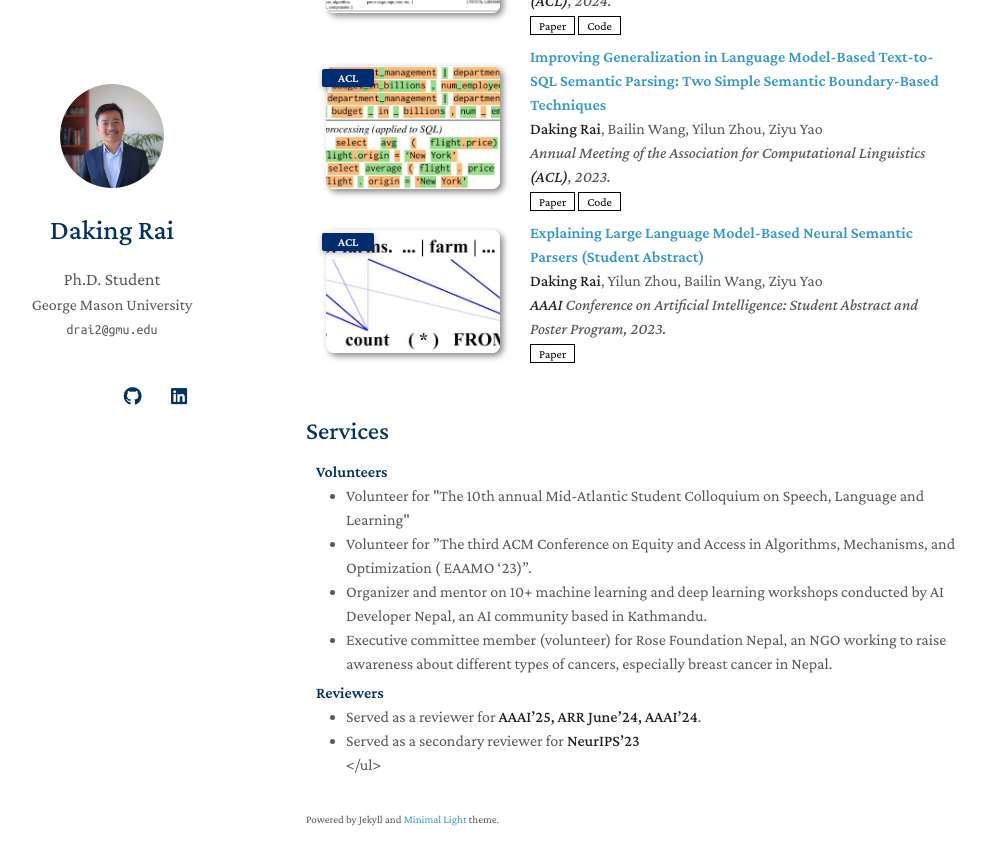
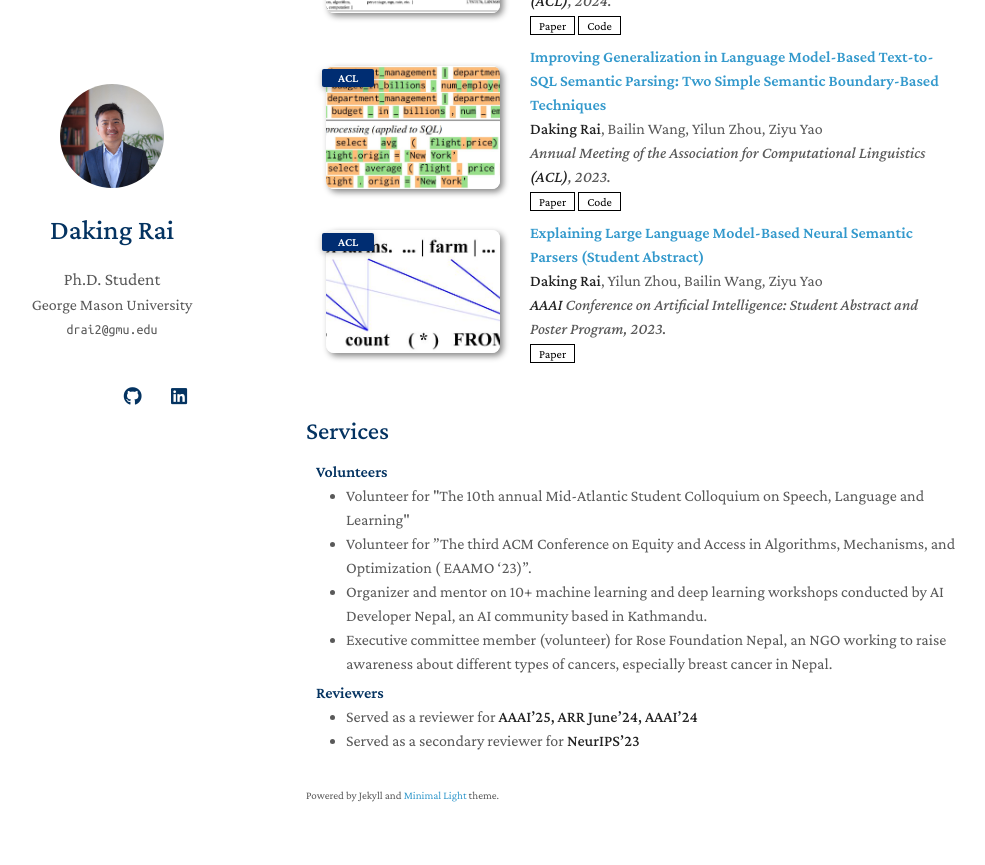
Before and after one commit to Dakingrai/dakingrai.github.io, a Jekyll site: the page built from index.md, in a window 1280 px wide and 900 px high, scrolled down 775 px. Shown: the top 865 px of the window, without its empty margins (164-1149 px from the left). Built offline with Jekyll 4.4.1, drawn with Linux system fonts in a browser that asks for light colours; nearby versions of some CDN libraries; a style sheet for code colours, icons or effects is not loaded; our own code applies the rules of GitHub Pages for plain Markdown files.

Commit message:
code fixed!

```diff
--- a/_includes/services.md
+++ b/_includes/services.md
@@ -12,7 +12,7 @@
 <h4 style="margin:0 10px 0;">Reviewers</h4>
 
 <ul style="margin:0 0 5px;">
-  <li>Served as a reviewer for <strong>AAAI’25, ARR June’24, AAAI’24</strong>.
+  <li>Served as a reviewer for <strong>AAAI’25, ARR June’24, AAAI’24</strong> </li>
   <li><a href="https://nips.cc/"><autocolor>Served as a secondary reviewer for <strong> NeurIPS’23 </strong></autocolor></a></li>
 
 </ul>
```
